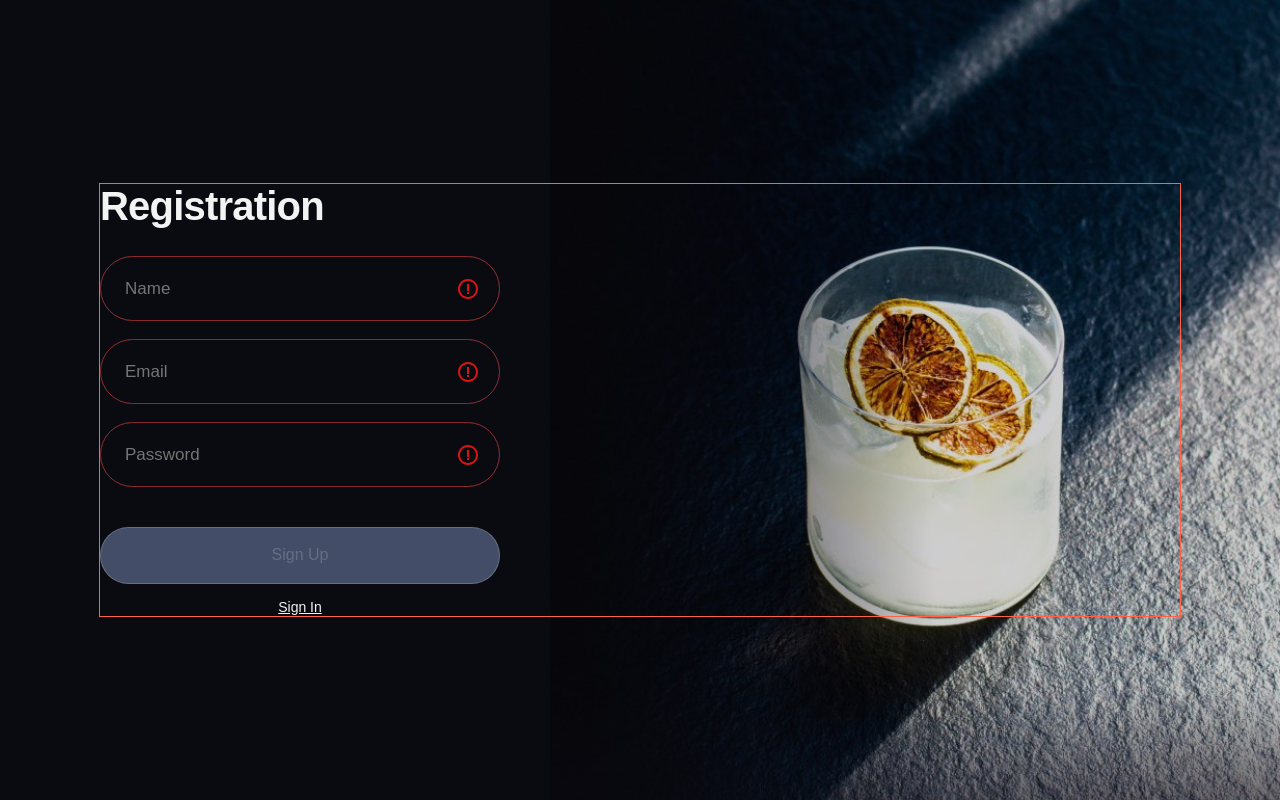
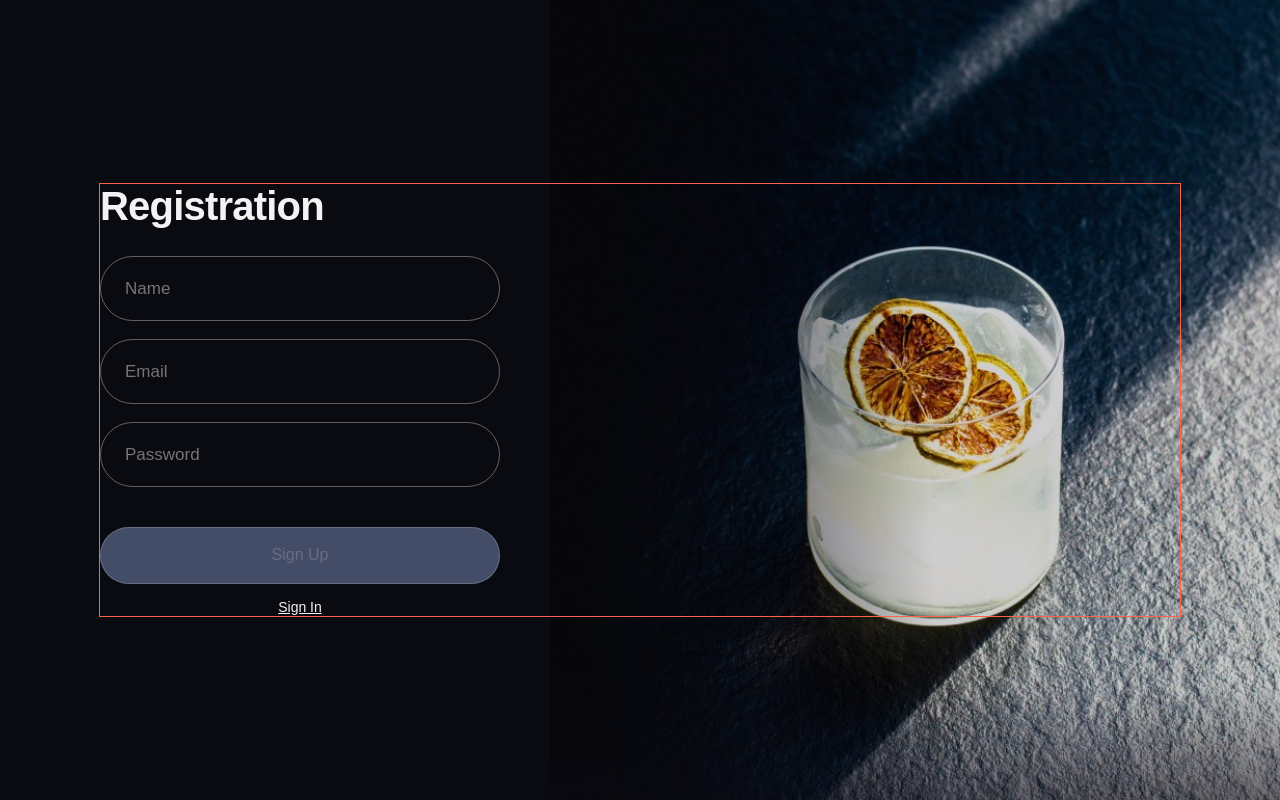
Before and after one commit to DisRachik/frontend-create-cocktail, a React (Create React App) app: page /frontend-create-cocktail/signup in a window 1280 px wide. Built offline with nearby package versions, Linux system fonts and the light colour scheme.

Commit message:
fix: fixed the validation

```diff
--- a/src/components/Signin/SigninPage.jsx
+++ b/src/components/Signin/SigninPage.jsx
@@ -30,7 +30,7 @@ export const SigninPage = () => {
     register,
     handleSubmit,
     reset,
-    formState: { errors, isValid, isDirty },
+    formState: { errors, isValid, isDirty, dirtyFields },
   } = useForm({
     mode: 'onChange',
     resolver: yupResolver(signInSchema),
@@ -70,15 +70,18 @@ export const SigninPage = () => {
                     name="email"
                     placeholder="Email"
                     {...register('email')}
-                    valid={isValid}
-                    invalid={isDirty && !isValid}
+                    valid={!errors.email && dirtyFields.email}
+                    invalid={errors.email && dirtyFields.email}
                   />
-                  <FormIcons valid={isValid} invalid={!isValid && isDirty} />
+                  <FormIcons
+                    valid={!errors.email && dirtyFields.email}
+                    invalid={errors.email && dirtyFields.email}
+                  />
                 </InputBox>
                 <FormMessages
                   invalidValue={errors.email}
                   validValue={isValid && isDirty}
-                  errorMessage={errors.name?.message}
+                  errorMessage={errors.email?.message}
                   checkMessage="This is valid email"
                 />
 
@@ -88,10 +91,13 @@ export const SigninPage = () => {
                     name="password"
                     placeholder="Password"
                     {...register('password')}
-                    valid={isValid}
-                    invalid={isDirty && !isValid}
+                    valid={!errors.password && dirtyFields.password}
+                    invalid={errors.password && dirtyFields.password}
                   />
-                  <FormIcons valid={isValid} invalid={!isValid && isDirty} />
+                  <FormIcons
+                    valid={!errors.password && dirtyFields.password}
+                    invalid={errors.password && dirtyFields.password}
+                  />
                 </InputBox>
                 <FormMessages
                   invalidValue={errors.password}
--- a/src/components/Signup/SignupPage.jsx
+++ b/src/components/Signup/SignupPage.jsx
@@ -29,7 +29,7 @@ export const SignupPage = () => {
     register,
     handleSubmit,
     reset,
-    formState: { errors, isValid, isDirty },
+    formState: { errors, isValid, isDirty, dirtyFields },
   } = useForm({
     mode: 'onChange',
     resolver: yupResolver(signUpSchema),
@@ -66,10 +66,13 @@ export const SignupPage = () => {
                     name="name"
                     placeholder="Name"
                     {...register('name')}
-                    valid={isValid}
-                    invalid={isDirty && !isValid}
+                    valid={!errors.name && dirtyFields.name}
+                    invalid={errors.name && dirtyFields.name}
                   />
-                  <FormIcons valid={isValid} invalid={!isValid && isDirty} />
+                  <FormIcons
+                    valid={!errors.name && dirtyFields.name}
+                    invalid={errors.name && dirtyFields.name}
+                  />
                 </InputBox>
                 <FormMessages
                   invalidValue={errors.name}
@@ -84,10 +87,13 @@ export const SignupPage = () => {
                     name="email"
                     placeholder="Email"
                     {...register('email')}
-                    valid={isValid}
-                    invalid={isDirty && !isValid}
+                    valid={!errors.email && dirtyFields.email}
+                    invalid={errors.email && dirtyFields.email}
                   />
-                  <FormIcons valid={isValid} invalid={!isValid && isDirty} />
+                  <FormIcons
+                    valid={!errors.email && dirtyFields.email}
+                    invalid={errors.email && dirtyFields.email}
+                  />
                 </InputBox>
                 <FormMessages
                   invalidValue={errors.email}
@@ -102,10 +108,13 @@ export const SignupPage = () => {
                     name="password"
                     placeholder="Password"
                     {...register('password')}
-                    valid={isValid}
-                    invalid={isDirty && !isValid}
+                    valid={!errors.password && dirtyFields.password}
+                    invalid={errors.password && dirtyFields.password}
                   />
-                  <FormIcons valid={isValid} invalid={!isValid && isDirty} />
+                  <FormIcons
+                    valid={!errors.password && dirtyFields.password}
+                    invalid={errors.password && dirtyFields.password}
+                  />
                 </InputBox>
                 <FormMessages
                   invalidValue={errors.password}
--- a/src/schema/regexp.js
+++ b/src/schema/regexp.js
@@ -5,4 +5,4 @@ export const passwordMinLength = 'Password must be at least 6 characters';
 export const passwordMaxLength = 'Password must not exceed 16 characters';
 export const passwordUppercase = /^(?=.*[a-z])(?=.*[A-Z])(?=.*\d)/;
 export const passwordUppercaseMessage =
-  'Password must contain at least 1 uppercase letter';
+  'Password Must contain 1 uppercase letter, 1 lowercase letter and 1 number';
```
